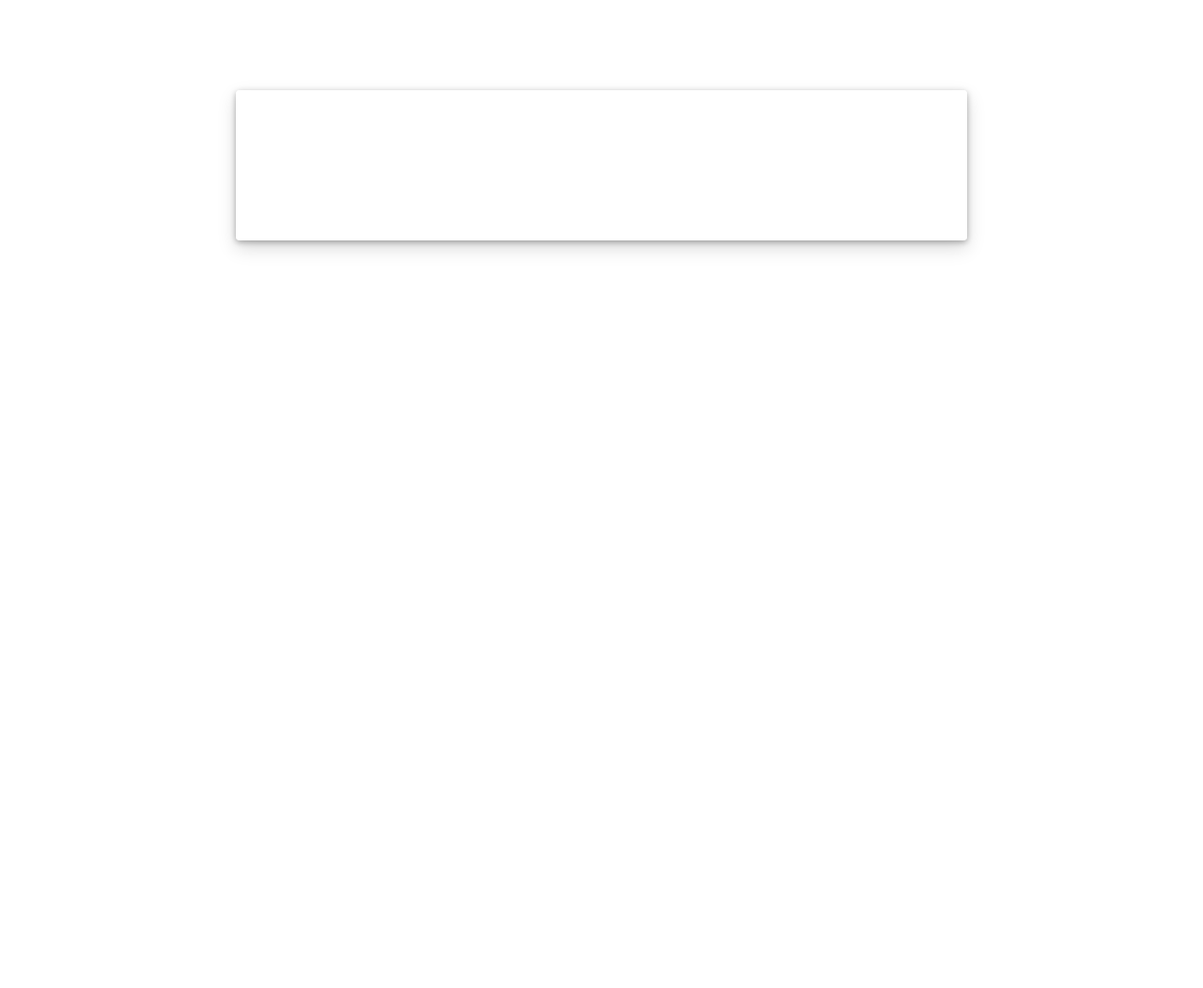
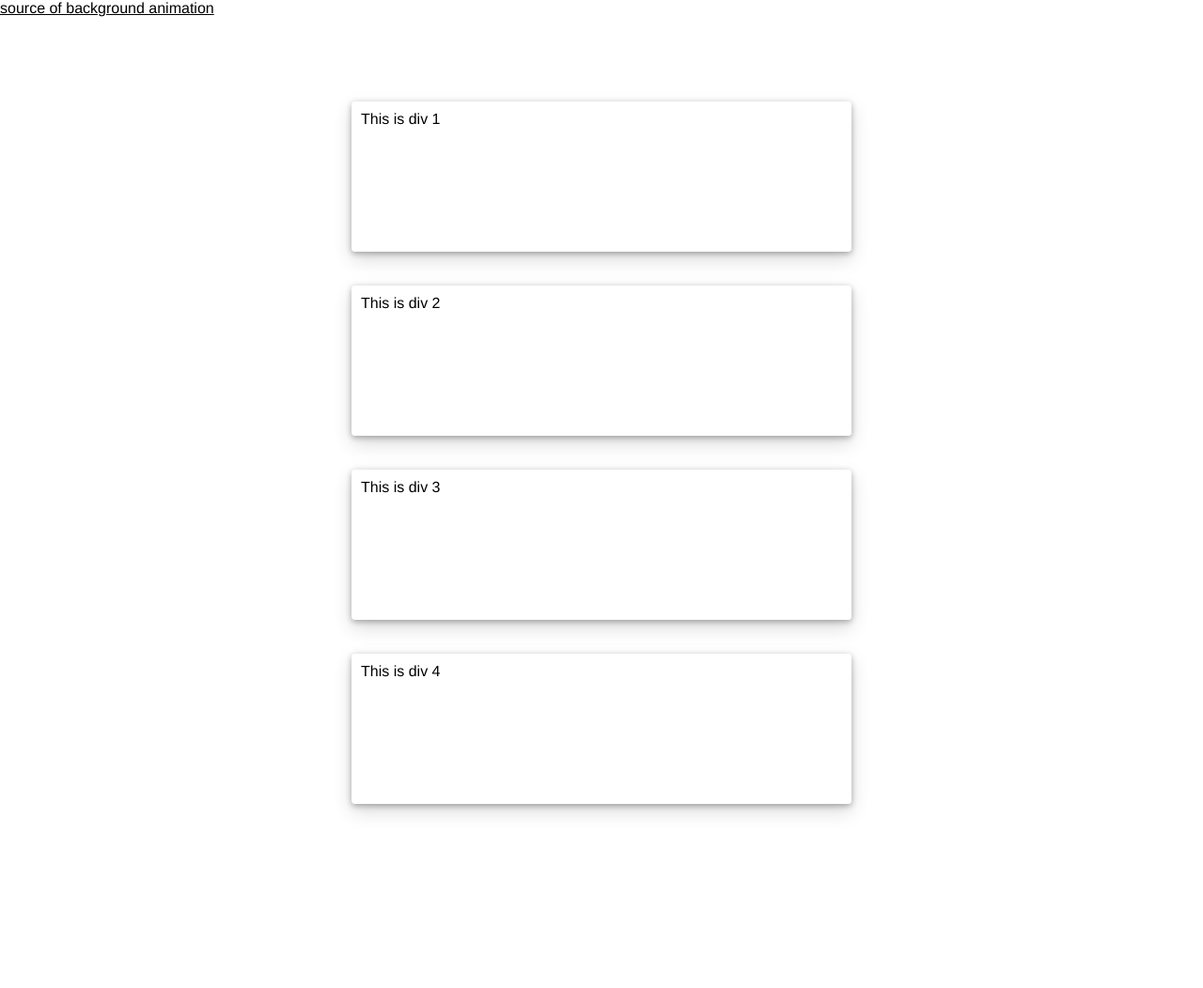
Before and after one commit to parbasu/parbasu.github.io, a Jekyll site: the page projects/index.html, which Jekyll copies as it is, in a window 1280 px wide. Shown: the whole page at 94% size. Built offline with Jekyll 4.4.1, drawn with Linux system fonts in a browser that asks for light colours; a script that is not in the unit is left out; before the commit the page ends 900 px from its top, so only the background shows below that.

Commit message:
made changes to project page

```diff
--- a/projects/index.css
+++ b/projects/index.css
@@ -2,11 +2,31 @@
     position: relative;
     z-index: 1;
     margin: auto;
-    width: 60%;
+    width: 40%;
     padding: 10px;
     top: 10%;
     height: 140;
     box-shadow: 0 2px 6px rgb(0 0 0 / 30%), 0 8px 20px rgb(0 0 0 / 15%);
     border-radius: 4px;
     background-color: rgb(255 255 255 / 60%);
+    font-family: Helvetica;
 }
+
+.gap-div {
+    position: relative;
+    z-index: 1;
+    margin: auto;
+    width: 40%;
+    padding: 10px;
+    top: 10%;
+    height: 140;
+    background-color: rgb(0,0,0,0);
+}
+
+body {
+    margin: 0;
+}
+
+.vanta-canvas {
+    position: fixed !important;
+}
--- a/projects/index.html
+++ b/projects/index.html
@@ -2,12 +2,28 @@
 <head>
 <title> Projects </title>
 <link rel=stylesheet href="index.css"/>
+<script src="https://ajax.googleapis.com/ajax/libs/jquery/3.5.1/jquery.min.js"></script>
 </head>
 <body id="animation-bg">
-
-<div class = "project-info"></div>
-<div></div>
-
+<a href="https://www.vantajs.com/" target="_blank" style="font-family:Helvetica;color:black;"> source of background animation</a>
+<div class = "project-info">
+This is div 1
+</div>
+<br><br>
+<div class= "project-info">
+This is div 2
+</div>
+<br><br>
+<div class= "project-info">
+This is div 3
+</div>
+<br><br>
+<div class= "project-info">
+This is div 4
+</div>
+<br><br>
+<div class= "gap-div">
+</div>
 <script src="https://cdnjs.cloudflare.com/ajax/libs/three.js/r121/three.min.js"></script>
 <script src="https://cdn.jsdelivr.net/npm/vanta@latest/dist/vanta.waves.min.js"></script>
 <script>
```
Also changed, not shown: other parts of projects/index.html (+5 -2 lines).
